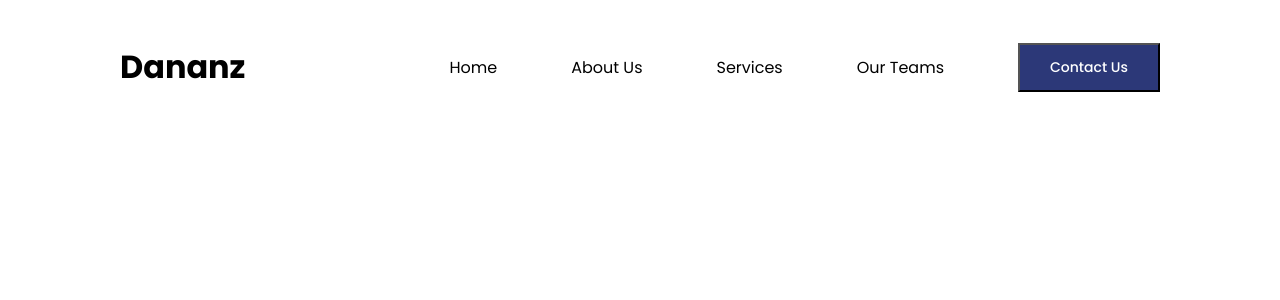
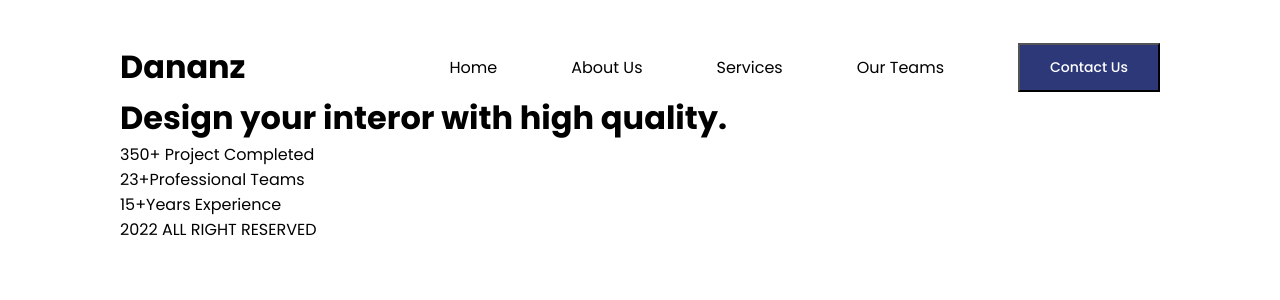
Before and after one commit to RodionPav/Dananz, a React (Vite) app: page / in a window 1280 px wide. Shown: the top 300 px of the page. Built offline with nearby package versions, Linux system fonts and the light colour scheme.

Commit message:
Add intro in home

```diff
--- a/src/page/Home/Home.jsx
+++ b/src/page/Home/Home.jsx
@@ -34,7 +34,31 @@ function Home() {
         </nav>
       </header>
       <div className="intro">
-
+        <div className="intro__top">
+          <h1 className="intro__top__title">
+            Design your interor with high quality.
+          </h1>
+          <div className="into__top__card-wrapper">
+            <ul className="into__top__cards">
+              <li className="into__top__cards-item">
+                <span className="into__top__cards-item-span">350+</span> Project
+                Completed
+              </li>
+              <li className="into__top__cards-item">
+                <span className="into__top__cards-item-span">23+</span>
+                Professional Teams
+              </li>
+              <li className="into__top__cards-item">
+                <span className="into__top__cards-item-span">15+</span>Years
+                Experience
+              </li>
+            </ul>
+          </div>
+          <div className="into__top__text">
+            <p>2022 ALL RIGHT RESERVED</p>
+          </div>
+        </div>
+        <div className="intro__bottom" />
       </div>
       <div className="about"></div>
       <div className="service"></div>
--- a/src/page/Home/Home.scss
+++ b/src/page/Home/Home.scss
@@ -66,7 +66,4 @@
       }
     }
   }
-
-  &__link {
-  }
 }
```
Also changed, not shown: public/img/unsplash_G7sE2S4Lab4.png (added).
